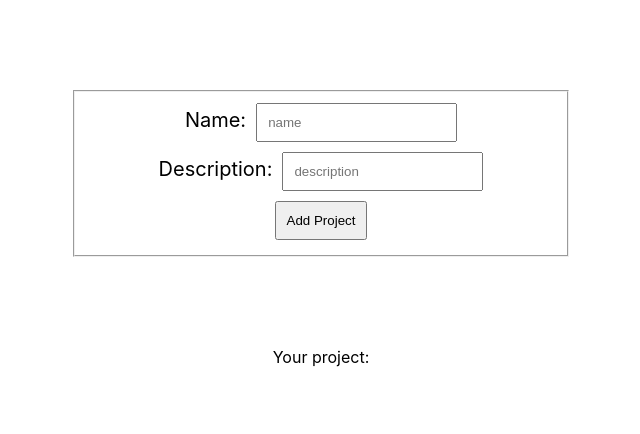
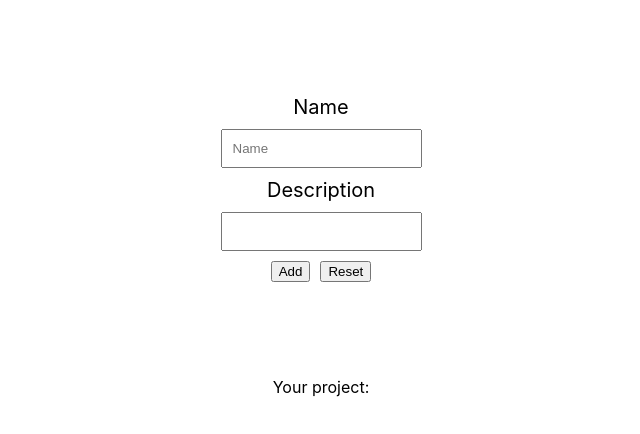
Before and after one commit to Dianaaa1/attempt, a React (Create React App) app: page / in a window 1280 px wide. Shown: the top 434 px of the page, without its empty margins (319-959 px from the left). Built offline with nearby package versions, Linux system fonts and the light colour scheme.

Commit message:
добавлен formik

```diff
--- a/package.json
+++ b/package.json
@@ -7,6 +7,7 @@
     "@testing-library/react": "^9.5.0",
     "@testing-library/user-event": "^7.2.1",
     "final-form": "^4.20.1",
+    "formik": "^2.1.5",
     "react": "^16.13.1",
     "react-dom": "^16.13.1",
     "react-final-form": "^6.5.1",
--- a/src/App.js
+++ b/src/App.js
@@ -1,5 +1,5 @@
 import React, { useState } from 'react'
-import Form from './components/Form/Form '
+import Form from './components/Form/Form'
 import ProjectsList from './components/ProjectsList/ProjectsList'
 
 
@@ -25,7 +25,6 @@ import ProjectsList from './components/ProjectsList/ProjectsList'
       Updateprojects(allprojects);
     }
     const markToDone=(index)=>{
-      alert("work");
       var done=projects[index].done;
       projects[index].done=!done;
       const allprojects=[...projects];
--- a/src/components/Form/Form .js
+++ /dev/null
@@ -1,37 +0,0 @@
-import React, { useRef } from 'react'
-import './style.css'
-
-
-function Form(props){
-      const refform=useRef(null)
-      const refname=useRef(null)
-      const refdescription=useRef(null)
-      const onSubmit=(event)=>{
-          event.preventDefault();
-          let name=refname.current.value;
-          let description=refdescription.current.value;
-          if(name!==''  && description!==''){
-            props.addItem({ name, description});
-
-          }
-          else alert("Введите все данные");
-          refform.current.reset();
-      }
-    return (
-    <div className="wrapper">
-        <div className="project-form">
-            <form ref={refform} onSubmit={onSubmit} class="form">
-                <fieldset>
-                <label for="name"> Name:</label>
-                <input type="text" ref={refname} placeholder="name" /> <br />
-                <label for="description"> Description:</label>
-                <input type="text" ref={refdescription} name="description" placeholder="description" id="description"/> <br />
-                <input type="submit" value="Add Project"/>
-                </fieldset>
-            </form>
-        </div>
-        <div className="projects" id="projects">
-        </div>
-    </div> )
-}
-export default Form;
--- /dev/null
+++ b/src/components/Form/Form.js
@@ -0,0 +1,72 @@
+import React from 'react'
+import './style.css'
+import { Formik } from 'formik';
+
+
+function Form(props){
+
+        const onSubmit=(obj)=>{
+
+            let name=obj.name;
+            let description=obj.description;
+            if(name!==''  && description!==''){
+              props.addItem({ name, description});
+
+            }
+            else alert("Введите все данные");
+        }
+
+    return (
+    <div className="wrapper">
+        <div className="project-form">
+        <Formik
+      initialValues={{ name: "" , description: " "}}
+      onSubmit={onSubmit}>
+      {props => {
+        const {
+          values,
+          handleChange,
+          handleSubmit,
+          handleReset
+        } = props;
+        return (
+          <form onSubmit={handleSubmit}>
+            <label htmlFor="name" style={{ display: "block" }}>
+              Name
+            </label>
+            <input
+              id="name"
+              placeholder="Name"
+              type="text"
+              value={values.name}
+              onChange={handleChange}
+
+              className="project-name"
+            />
+              <label htmlFor="description" style={{ display: "block" }}>
+              Description
+            </label>
+            <input
+              id="description"
+              placeholder="Enter your email"
+              type="text"
+              value={values.description}
+              onChange={handleChange}
+
+              className="project-name"
+            />
+            <br/>
+            <button type="submit">
+              Add
+            </button>
+            <button type="button" onClick={handleReset}>
+              Reset
+            </button>
+          </form>
+        );
+      }}
+    </Formik>
+        </div>
+    </div> )
+}
+export default Form;
```
Also changed, not shown: 1 other file (tests, documents, lock files or other folders).
